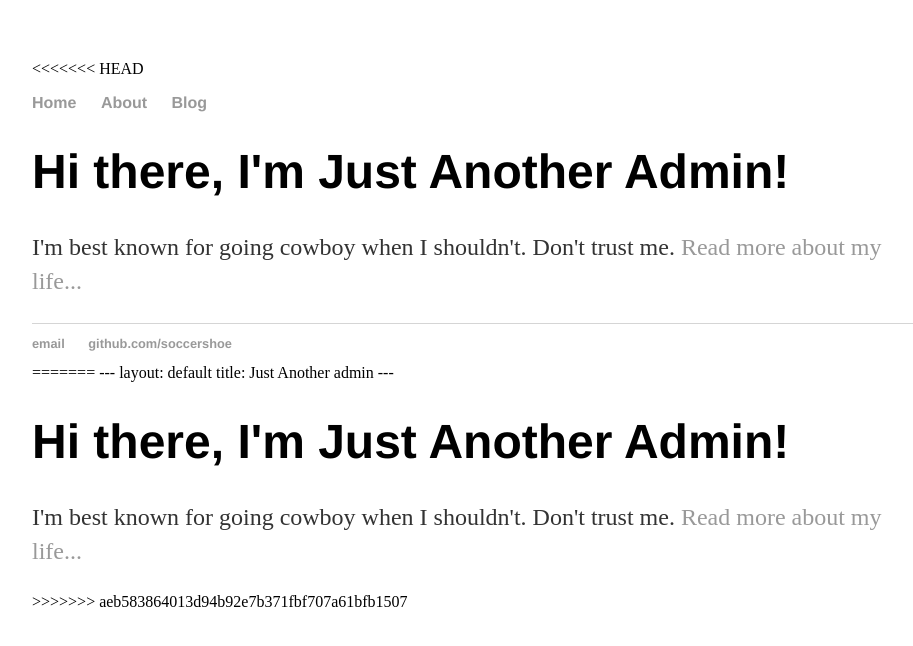
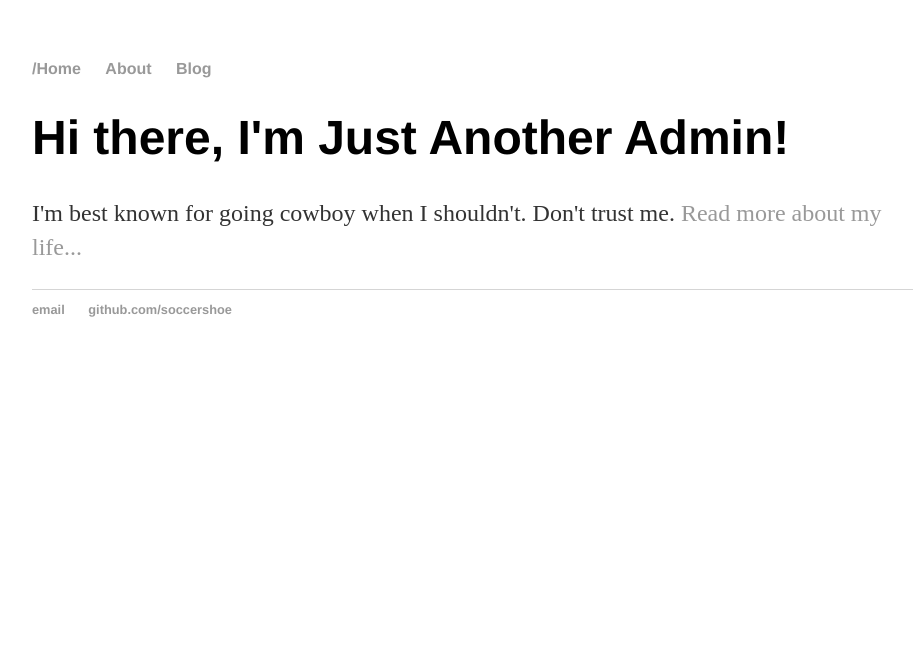
Before and after one commit to soccershoe/JustAnotherAdmin, a Jekyll site: the page built from index.html, in a window 1280 px wide. Shown: the top 646 px of the page, without its empty margins (160-1073 px from the left). Built offline with Jekyll 4.4.1, drawn with Linux system fonts in a browser that asks for light colours.

Commit message:
update index.html

```diff
--- a/index.html
+++ b/index.html
@@ -1,39 +1,8 @@
-<<<<<<< HEAD
-<!DOCTYPE html>
-<html>
-	<head>
-        <title>Just Another Admin</title>
-            <!-- link to main stylesheet --> <link rel="stylesheet" type="text/css" href="/JustAnotherAdmin/css/main.css">
-	</head>
-	<body>
-		<nav>
-    		<ul>
-        		<li><a href="/JustAnotherAdmin">Home</a></li>
-	        	<li><a href="/JustAnotherAdmin/about">About</a></li>
-        		<li><a href="/JustAnotherAdmin/blog">Blog</a></li>
-    		</ul>
-		</nav>
-		<div class="container">
-    		<div class="blurb">
-        		<h1>Hi there, I'm Just Another Admin!</h1>
-				<p>I'm best known for going cowboy when I shouldn't. Don't trust me. <a href="/about">Read more about my life...</a></p>
-    		</div><!-- /.blurb -->
-		</div><!-- /.container -->
-		<footer>
-    		<ul>
-        		<li><a href="mailto:thatguy@localhost.local">email</a></li>
-        		<li><a href="https://github.com/soccershoe">github.com/soccershoe</a></li>
-			</ul>
-		</footer>
-	</body>
-</html>
-=======
 ---
 layout: default
 title: Just Another admin
 ---
 <div class="blurb">
 	<h1>Hi there, I'm Just Another Admin!</h1>
-	<p>I'm best known for going cowboy when I shouldn't. Don't trust me. <a href="/about">Read more about my life...</a></p>
+	<p>I'm best known for going cowboy when I shouldn't. Don't trust me. <a href="/JustAnotherAdmin/about">Read more about my life...</a></p>
 </div><!-- /.blurb -->
->>>>>>> aeb583864013d94b92e7b371fbf707a61bfb1507
```
